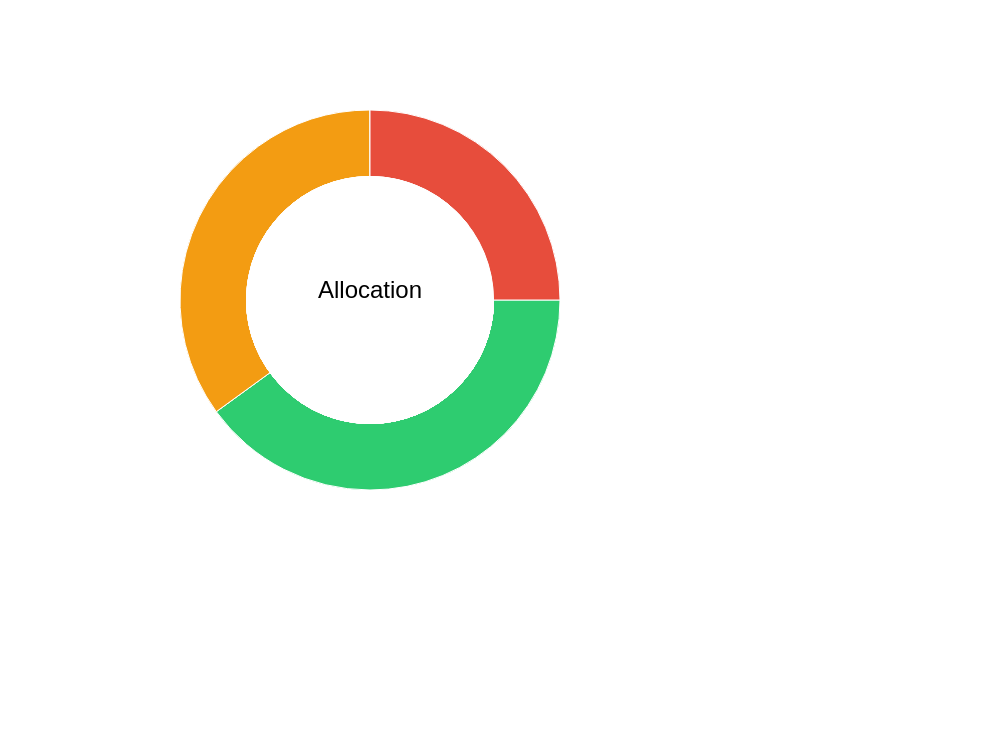
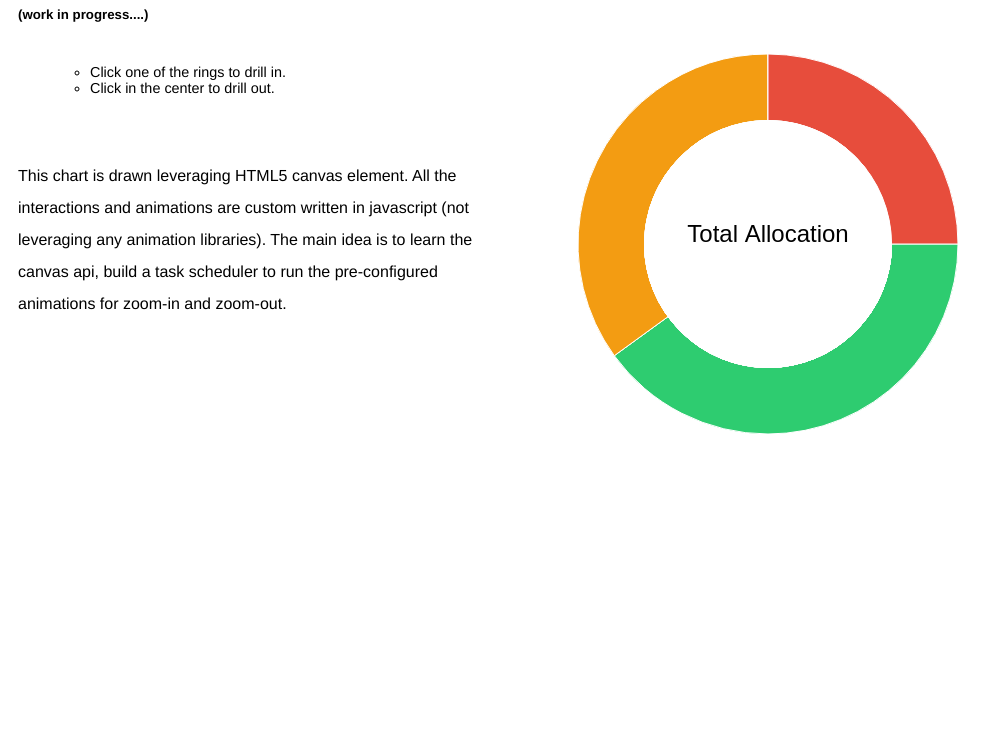
Before and after one commit to guptag/Visualizations, a plain HTML site: page src/test.html in a window 1280 px wide. Shown: the part 70-800 px from the top of the page, without its empty margins (0-1003 px from the left). Drawn offline with nearby package versions, Linux system fonts and the light colour scheme.

Commit message:
adding copy to test page

```diff
--- a/src/test.html
+++ b/src/test.html
@@ -11,17 +11,53 @@
   <script src="chart.js" type="text/javascript"></script>
   <style type="text/css">
     body {
-      font-family: ff-tisa-web-pro, Calibri, Georgia, serif;
+      font-family: 'Helvetica Neue', Georgia, serif;
+      padding:10px;
     }
 
     .hide {
       display: none;
     }
+
+    .container {
+      width: 500px;
+    }
+
+    .instructions {
+      position: absolute;
+      top:120px;
+      left: 50px;
+      font-size:0.9em;
+    }
+
+    .instructions ul li {
+      list-style-type: circle;
+    }
+
+    .left {
+      float:left;
+    }
+
+    .clear {
+      clear:both;
+    }
   </style>
 </head>
 <body>
-  <h1 class="hide">Donut Chart demo</h1>
-  <div style="position:absolute; left:170px;top:170px;">
+  <h1>Data driven Donut Chart</h1>
+  <h5>(work in progress....)</h5>
+   <div class="instructions">
+     <ul>
+       <li>Click one of the rings to drill in.</li>
+       <li>Click in the center to drill out.</li>
+     </ul>
+  </div>
+  <div class="left container" style="padding:0 50px 0 0;">
+    <p style="padding:100px 20px 0 0;line-height:2em">
+      This chart is drawn leveraging HTML5 canvas element. All the interactions and animations are custom written in javascript (not leveraging any animation libraries). The main idea is to learn the canvas api, build a task scheduler to run the pre-configured animations for zoom-in and zoom-out.
+    </p>
+  </div>
+  <div class="left container">
     <canvas id="allocationChart" width=400 height=400></canvas>
   </div>
 
@@ -31,7 +67,7 @@
     function initializeAllocationChart() {
 
       var allocationData = {
-        name: "Allocation",
+        name: "Total Allocation",
         items: [{
                 name: "Health Care",
                 value: 40,
```
Also changed, not shown: 1 other file.
